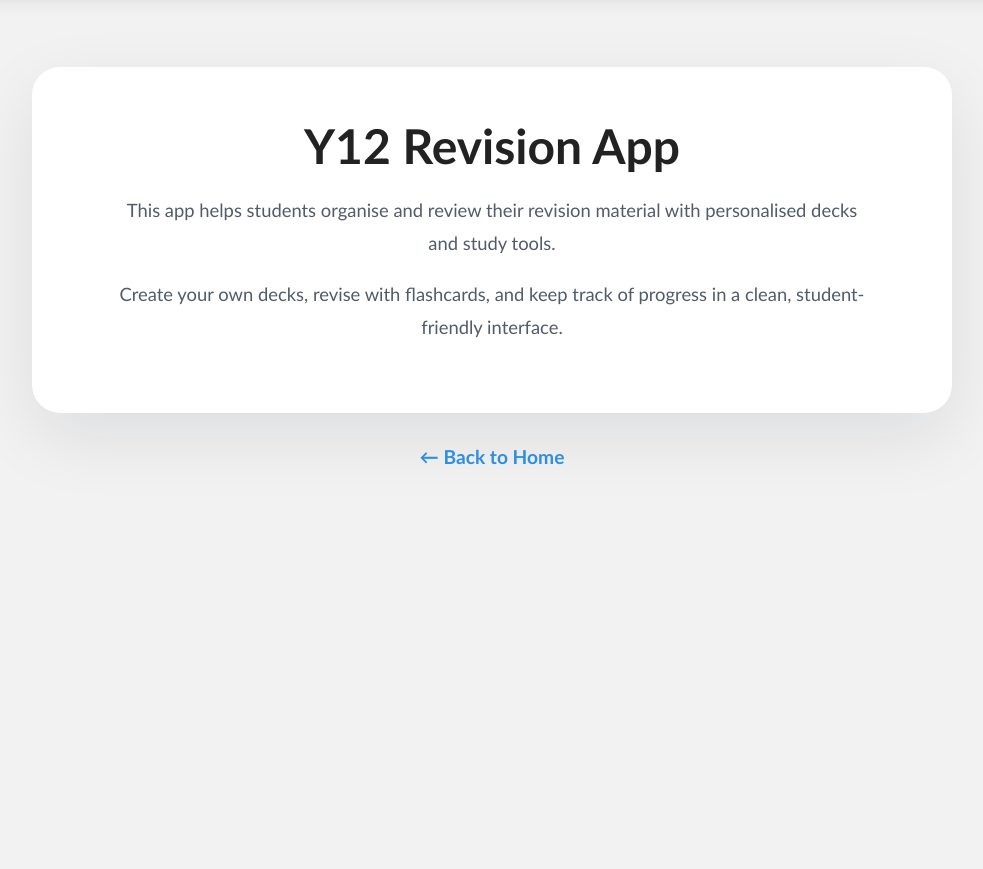
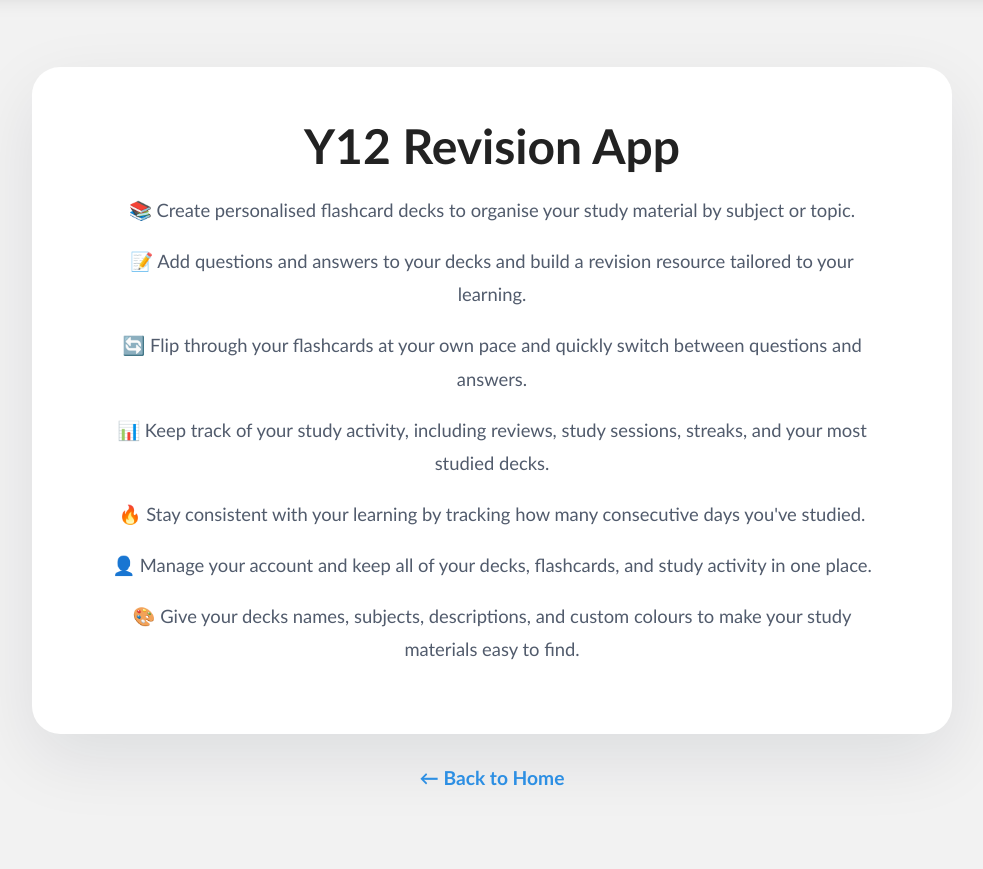
Before and after one commit to TheSriramM/Y12-revision-app, a Flask app: page /features in a window 1280 px wide. Shown: the part 213-1082 px from the top of the page, without its empty margins (148-1131 px from the left). Before the commit the page ends 678 px from the top, so only its background shows below. Run offline with Flask 3, Linux system fonts and the light colour scheme.

Commit message:
added a env file to store the secret key and made minor improvements to the features page

```diff
--- a/app.py
+++ b/app.py
@@ -1,14 +1,19 @@
 from flask import Flask, session, request, render_template, redirect, url_for, g, flash, jsonify
 from werkzeug.security import generate_password_hash, check_password_hash
 from datetime import datetime, timedelta
+from dotenv import load_dotenv
 import sqlite3
+import os
+
+load_dotenv()
+secret_key = os.getenv('SECRET_KEY', 'mysecretkey')
 
 app = Flask(
     __name__,
     template_folder='templates',
     static_folder='static',
 )
-app.secret_key = 'wowow'
+app.config['SECRET_KEY'] = secret_key
 DATABASE = "database.db"
 
 def get_db():
--- a/templates/features.html
+++ b/templates/features.html
@@ -7,8 +7,19 @@
     <main class="features-page">
         <section class="features-card">
             <h1>Y12 Revision App</h1>
-            <p>This app helps students organise and review their revision material with personalised decks and study tools.</p>
-            <p>Create your own decks, revise with flashcards, and keep track of progress in a clean, student-friendly interface.</p>
+            <p>📚 Create personalised flashcard decks to organise your study material by subject or topic.</p>
+
+            <p>📝 Add questions and answers to your decks and build a revision resource tailored to your learning.</p>
+
+            <p>🔄 Flip through your flashcards at your own pace and quickly switch between questions and answers.</p>
+
+            <p>📊 Keep track of your study activity, including reviews, study sessions, streaks, and your most studied decks.</p>
+
+            <p>🔥 Stay consistent with your learning by tracking how many consecutive days you've studied.</p>
+
+            <p>👤 Manage your account and keep all of your decks, flashcards, and study activity in one place.</p>
+
+            <p>🎨 Give your decks names, subjects, descriptions, and custom colours to make your study materials easy to find.</p>
         </section>
         <div class="home-bottom">
             <a href="{{ url_for('home') }}" class="link-secondary">← Back to Home</a>
```
Also changed, not shown: database.db, 1 other file.
